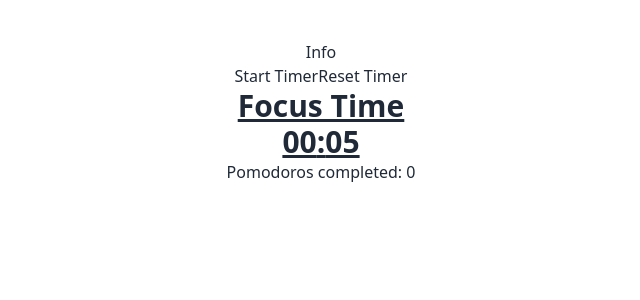
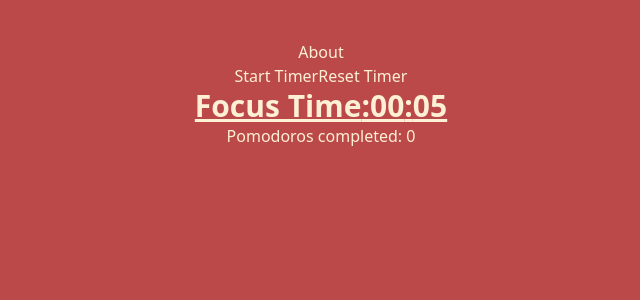
Before and after one commit to GreRut/pomodoro-automatico, a React (Vite) app in the folder pomodoro/: page / in a window 1280 px wide. Shown: the top 300 px of the page, without its empty margins (319-959 px from the left). Built offline with nearby package versions, Linux system fonts and the light colour scheme.

Commit message:
feat: implement CSS change on break mode

```diff
--- a/pomodoro/src/App.tsx
+++ b/pomodoro/src/App.tsx
@@ -1,15 +1,28 @@
+import { useEffect } from 'react';
 import { Link } from '@tanstack/react-router';
 import './App.css';
 import PomodoroHandler from './components/PomodoroHandler';
 
 const App = () => {
+  const handleSessionChange = (isBreak: boolean): void => {
+    document.body.className = isBreak
+      ? 'complete-background'
+      : 'default-style';
+  };
+
+  useEffect(() => {
+    document.body.className = 'default-style';
+  }, []);
+
   return (
-    <div>
-      <Link to="/about" className="[&.active]:font-bold">
-        Info
-      </Link>
-      <PomodoroHandler />
-    </div>
+    <>
+      <div>
+        <Link to="/about" className="[&.active]:font-bold">
+          About
+        </Link>
+        <PomodoroHandler onSessionChange={handleSessionChange} />
+      </div>
+    </>
   );
 };
 
--- a/pomodoro/src/components/PomodoroHandler.tsx
+++ b/pomodoro/src/components/PomodoroHandler.tsx
@@ -1,8 +1,11 @@
 import { useState, useEffect } from 'react';
 import Timer from './Timer';
-import '../App.css';
 
-const PomodoroHandler = () => {
+interface PomodoroHandlerProps {
+    onSessionChange: (isBreak: boolean) => void;
+}
+
+const PomodoroHandler = ({ onSessionChange }: PomodoroHandlerProps) => {
     const [pomodoroCount, setPomodoroCount] = useState<number>(0);
     const [rewardMessage, setRewardMessage] = useState<string>('');
 
@@ -37,8 +40,11 @@ const PomodoroHandler = () => {
     }, []);
 
     return (
-    <div className="pomodoro-handler">
-      <Timer onPomodoroComplete={handlePomodoroComplete} />
+        <div>
+            <Timer
+                onPomodoroComplete={handlePomodoroComplete}
+                onSessionChange={onSessionChange}
+            />
             <div className="pomodoro-progress">
                 <p>Pomodoros completed: {pomodoroCount}</p>
                 {rewardMessage && <p className="reward-message">{rewardMessage}</p>}
--- a/pomodoro/src/components/Timer.tsx
+++ b/pomodoro/src/components/Timer.tsx
@@ -2,9 +2,10 @@ import { MouseEventHandler, useState, useEffect } from 'react';
 
 interface TimerProps {
   onPomodoroComplete: () => void;
+  onSessionChange: (isBreak: boolean) => void;
 }
 
-const Timer = ({ onPomodoroComplete }: TimerProps) => {
+const Timer = ({ onPomodoroComplete, onSessionChange }: TimerProps) => {
   const FOCUS_TIME_MS = 5 * 1000;
   const BREAK_TIME_MS = 5 * 1000;
 
@@ -19,14 +20,16 @@ const Timer = ({ onPomodoroComplete }: TimerProps) => {
 
       if (isBreak) {
         setIsBreak(false);
+        onSessionChange(false);
         resetTimer(FOCUS_TIME_MS);
       } else {
         setIsBreak(true);
+        onSessionChange(true);
         resetTimer(BREAK_TIME_MS);
         onPomodoroComplete();
       }
     }
-  }, [timerCount, timerInterval, isBreak, onPomodoroComplete]);
+  }, [timerCount, timerInterval, isBreak, onPomodoroComplete, onSessionChange]);
 
   const toggleTimer: MouseEventHandler<HTMLButtonElement> = () => {
     if (timerInterval === null) {
@@ -55,9 +58,7 @@ const Timer = ({ onPomodoroComplete }: TimerProps) => {
       </button>
       <button onClick={() => resetTimer(FOCUS_TIME_MS)}>Reset Timer</button>
       <h1 className="text-3xl font-bold underline">
-        {isBreak ? 'Break Time' : 'Focus Time'}
-      </h1>
-      <h1 className="text-3xl font-bold underline">
+        {isBreak ? 'Break Time' : 'Focus Time'}:
         {timerDate.getMinutes().toString().padStart(2, '0')}:
         {timerDate.getSeconds().toString().padStart(2, '0')}
       </h1>
```
Lines whose indentation alone changed are shown as unchanged.
